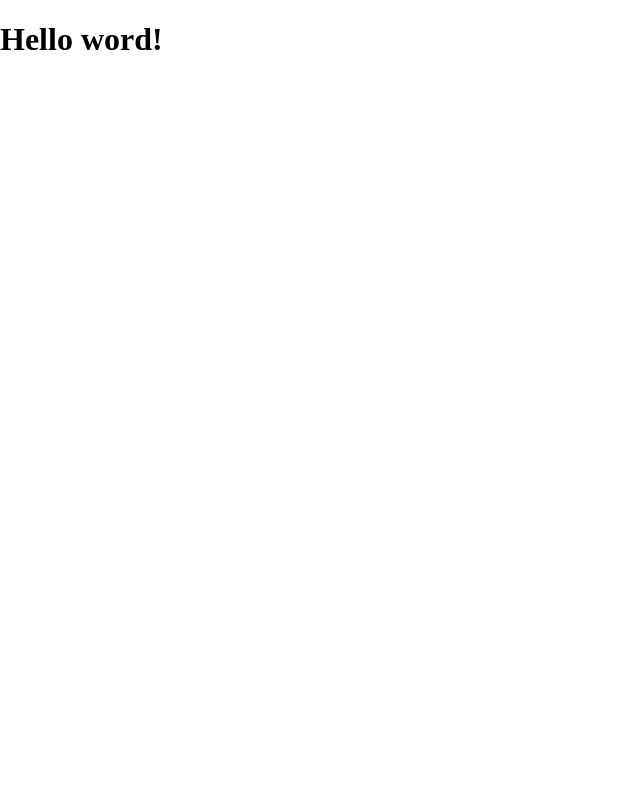
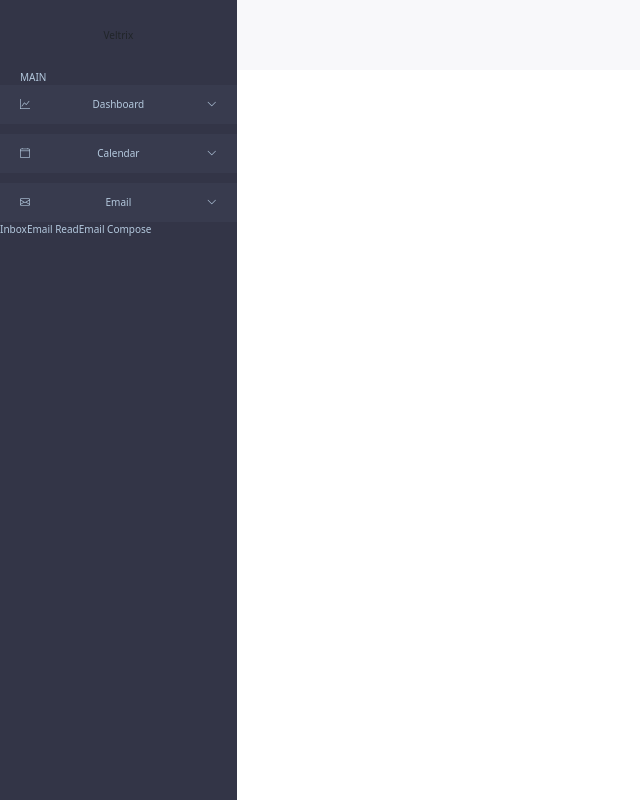
Before and after one commit to bertoldosi/dashboard, a Next.js app: page / in a window 1280 px wide. Shown: the whole page, without its empty margins (0-640 px from the left). Built offline with nearby package versions, Linux system fonts and the light colour scheme.

Commit message:
feat: Implementando sidebar

```diff
--- a/package.json
+++ b/package.json
@@ -8,6 +8,7 @@
     "lint": "next lint"
   },
   "dependencies": {
+    "bootstrap-icons": "^1.7.2",
     "next": "12.0.7",
     "node-sass": "6.0",
     "react": "17.0.2",
--- /dev/null
+++ b/src/components/common/SidebarItems/styles.module.scss
@@ -0,0 +1 @@
+/* The component style is inserted here. */
--- /dev/null
+++ b/src/components/containers/Header/index.jsx
@@ -0,0 +1,7 @@
+import styles from "./styles.module.scss";
+
+function Header() {
+  return <header className={styles.Container}></header>;
+}
+
+export default Header;
--- /dev/null
+++ b/src/components/containers/Header/styles.module.scss
@@ -0,0 +1,5 @@
+.Container {
+  width: 100%;
+  height: 7rem;
+  background-color: #f8f8fa;
+}
--- /dev/null
+++ b/src/components/containers/Sidebar/index.jsx
@@ -0,0 +1,47 @@
+import styles from "./styles.module.scss";
+
+function Sidebar() {
+  return (
+    <aside className={styles.Container}>
+      <header>Veltrix</header>
+
+      <section className={styles.ContainerMenu}>
+        <div className={styles.ContainerMenuCard}>
+          <span className={styles.ContainerMenuCardTitle}>MAIN</span>
+
+          <ul className={styles.ContainerMenuCardItem}>
+            <div className={styles.ContainerMenuCardItemTitle}>
+              <i className="bi bi-graph-up"></i>
+              <span>Dashboard</span>
+              <i className="bi bi-chevron-down"></i>
+            </div>
+          </ul>
+
+          <ul className={styles.ContainerMenuCardItem}>
+            <div className={styles.ContainerMenuCardItemTitle}>
+              <i className="bi bi-calendar4"></i>
+              <span>Calendar</span>
+              <i className="bi bi-chevron-down"></i>
+            </div>
+          </ul>
+
+          <ul className={styles.ContainerMenuCardItem}>
+            <div className={styles.ContainerMenuCardItemTitle}>
+              <i className="bi bi-envelope"></i>
+              <span>Email</span>
+              <i className="bi bi-chevron-down"></i>
+            </div>
+
+            <li>
+              <a>Inbox</a>
+              <a>Email Read</a>
+              <a>Email Compose</a>
+            </li>
+          </ul>
+        </div>
+      </section>
+    </aside>
+  );
+}
+
+export default Sidebar;
--- /dev/null
+++ b/src/components/containers/Sidebar/styles.module.scss
@@ -0,0 +1,34 @@
+.Container {
+  width: 29.05rem;
+  height: 100vh;
+  background-color: var(--bs-sidebar-dark);
+
+  header {
+    height: 7rem;
+    display: flex;
+    justify-content: center;
+    align-items: center;
+  }
+
+  &Menu {
+    color: #b4c9de;
+    &Card {
+      &Title {
+        width: 100%;
+        padding: 1.2rem 2rem;
+      }
+
+      &Item {
+        padding: 0;
+
+        &Title {
+          display: flex;
+          align-items: center;
+          justify-content: space-between;
+          padding: 1.2rem 2rem;
+          background-color: var(--bs-sidebar-item-dark);
+        }
+      }
+    }
+  }
+}
--- a/src/pages/_app.js
+++ b/src/pages/_app.js
@@ -1,7 +1,36 @@
 import "../styles/globals.scss";
+import "bootstrap-icons/font/bootstrap-icons.scss";
+
+import Head from "next/head";
+
+import styles from "./styles.module.scss";
+
+import Header from "../components/containers/Header";
+import Sidebar from "../components/containers/Sidebar";
+
+const Html = () => (
+  <Head>
+    <meta name="viewport" content="width=device-width, initial-scale=1" />
+    <link
+      href="https://cdn.jsdelivr.net/npm/bootstrap@5.0.2/dist/css/bootstrap.min.css"
+      rel="stylesheet"
+      integrity="sha384-EVSTQN3/azprG1Anm3QDgpJLIm9Nao0Yz1ztcQTwFspd3yD65VohhpuuCOmLASjC"
+      crossOrigin="anonymous"
+    />
+  </Head>
+);
 
 function MyApp({ Component, pageProps }) {
-  return <Component {...pageProps} />;
+  return (
+    <main className={styles.Main}>
+      <Sidebar />
+      <div className={styles.MainContainer}>
+        <Html />
+        <Header />
+        <Component {...pageProps} />
+      </div>
+    </main>
+  );
 }
 
 export default MyApp;
--- a/src/pages/index.js
+++ b/src/pages/index.js
@@ -1,3 +1,3 @@
 export default function Home() {
-  return <h1>Hello word!</h1>;
+  return <div></div>;
 }
--- /dev/null
+++ b/src/pages/styles.module.scss
@@ -0,0 +1,10 @@
+.Main {
+  width: 100%;
+  height: 100vh;
+  display: flex;
+
+  &Container {
+    width: 100%;
+    height: 100%;
+  }
+}
--- a/src/styles/globals.scss
+++ b/src/styles/globals.scss
@@ -1,6 +1,30 @@
+:root {
+  --bs-sidebar-dark: #333547;
+  --bs-sidebar-item-dark: #383b4e;
+}
+
 html,
 body {
   margin: 0;
   padding: 0;
-  box-sizing: content-box;
+  box-sizing: border-box;
+  font-size: 62.5%;
 }
+
+body {
+  font-family: var(--bs-font-sans-serif);
+  font-size: 1.4rem;
+  font-weight: 400;
+  color: #5b626b;
+}
+
+h1,
+h2,
+h3,
+h4,
+h5,
+h6,
+ul {
+  margin: 0;
+  padding: 0;
+}
```
Also changed, not shown: src/components/common/SidebarItems/index.jsx (added, +35 -0 lines), src/components/containers/Sidebar/items.js (added, +44 -0 lines), 1 other file (tests, documents, lock files or other folders).
